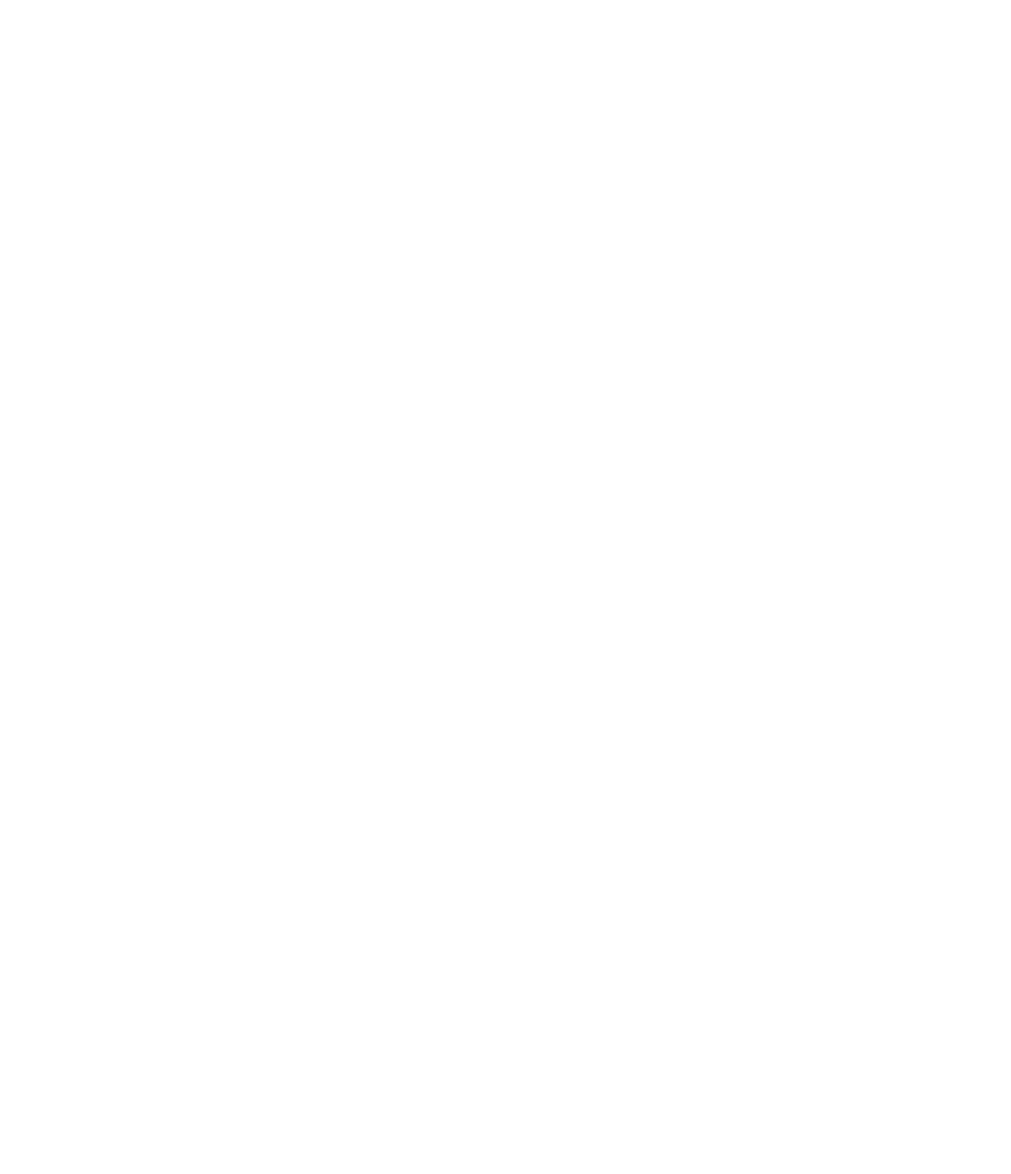
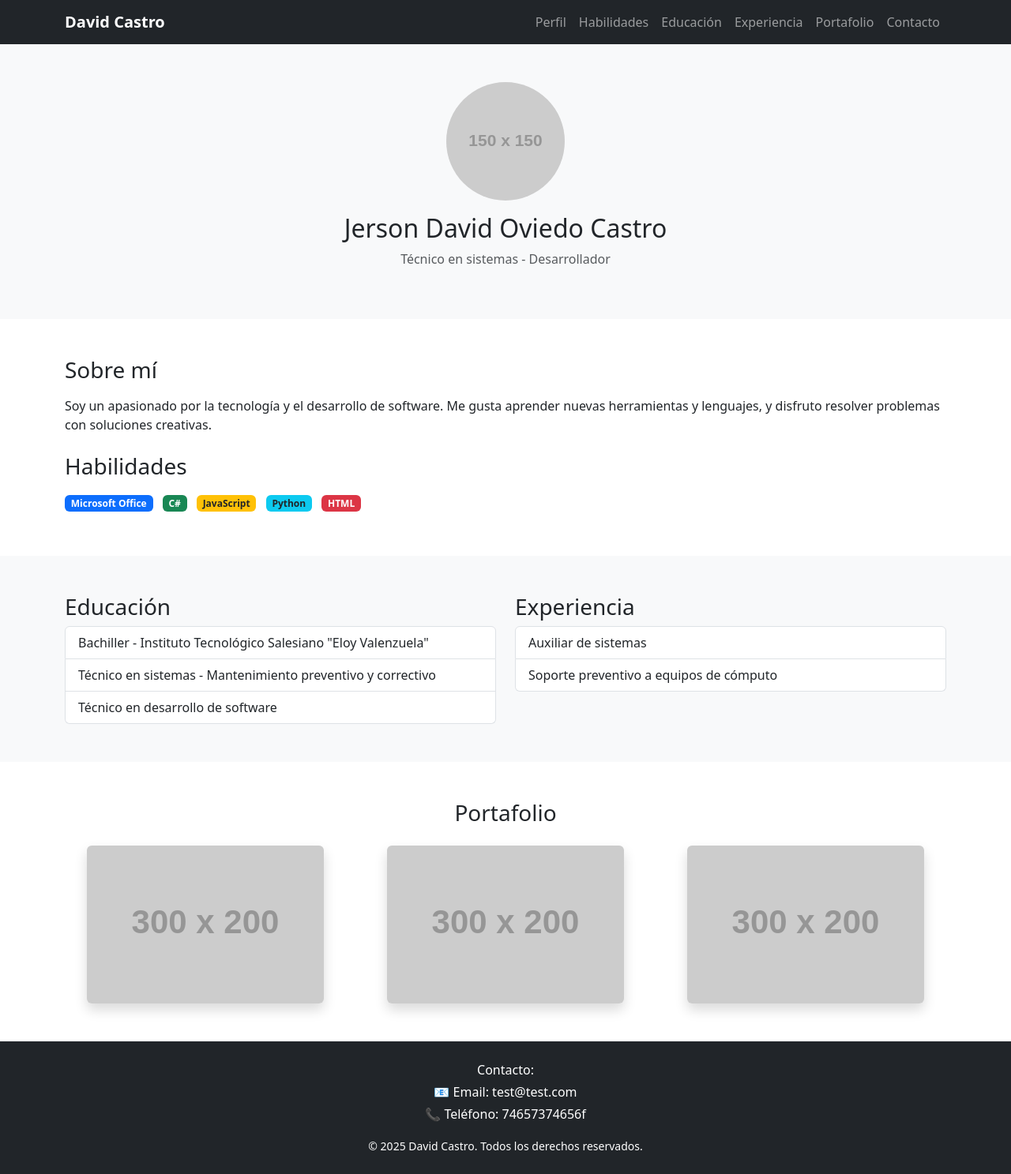
Before and after one commit to D44vs/Pr-ctica_con_Bootstrap, a plain HTML site: page index.html in a window 1280 px wide. Shown: the whole page at 79% size. Before the commit the page ends 800 px from the top, so only its background shows below. Drawn offline with nearby package versions, Linux system fonts and the light colour scheme; placeholder pictures from the web are drawn by us.

Commit message:
Se realiza creacion de la pagina principal, queda pendiente adjuntar imagenes

```diff
--- a/index.html
+++ b/index.html
@@ -1,15 +1,144 @@
 <!DOCTYPE html>
 <html lang="en">
+
 <head>
     <meta charset="UTF-8">
     <meta name="viewport" content="width=device-width, initial-scale=1.0">
     <link rel="shortcut icon" href="resource/codigo-binario.png" type="image/x-icon">
-    <link href="https://cdn.jsdelivr.net/npm/bootstrap@5.0.2/dist/css/bootstrap.min.css" rel="stylesheet" integrity="sha384-EVSTQN3/azprG1Anm3QDgpJLIm9Nao0Yz1ztcQTwFspd3yD65VohhpuuCOmLASjC" crossorigin="anonymous">
+    <link href="https://cdn.jsdelivr.net/npm/bootstrap@5.0.2/dist/css/bootstrap.min.css" rel="stylesheet"
+        integrity="sha384-EVSTQN3/azprG1Anm3QDgpJLIm9Nao0Yz1ztcQTwFspd3yD65VohhpuuCOmLASjC" crossorigin="anonymous">
     <title>DDaS Desarrollador</title>
 </head>
+
 <body>
+    <!DOCTYPE html>
+    <html lang="es">
+
+    <head>
+        <meta charset="UTF-8">
+        <meta name="viewport" content="width=device-width, initial-scale=1">
+        <title>Portafolio - David Castro</title>
+        <link href="https://cdn.jsdelivr.net/npm/bootstrap@5.3.3/dist/css/bootstrap.min.css" rel="stylesheet">
+    </head>
+
+    <body>
+
+        <!-- Header / Navbar -->
+        <nav class="navbar navbar-expand-lg navbar-dark bg-dark">
+            <div class="container">
+                <a class="navbar-brand fw-bold" href="#">David Castro</a>
+                <button class="navbar-toggler" type="button" data-bs-toggle="collapse" data-bs-target="#navbarNav">
+                    <span class="navbar-toggler-icon"></span>
+                </button>
+                <div class="collapse navbar-collapse" id="navbarNav">
+                    <ul class="navbar-nav ms-auto">
+                        <li class="nav-item"><a class="nav-link" href="#perfil">Perfil</a></li>
+                        <li class="nav-item"><a class="nav-link" href="#habilidades">Habilidades</a></li>
+                        <li class="nav-item"><a class="nav-link" href="#educacion">Educación</a></li>
+                        <li class="nav-item"><a class="nav-link" href="#experiencia">Experiencia</a></li>
+                        <li class="nav-item"><a class="nav-link" href="#portafolio">Portafolio</a></li>
+                        <li class="nav-item"><a class="nav-link" href="#contacto">Contacto</a></li>
+                    </ul>
+                </div>
+            </div>
+        </nav>
+
+        <!-- Perfil -->
+        <section id="perfil" class="py-5 bg-light">
+            <div class="container text-center">
+                <img src="https://via.placeholder.com/150" class="rounded-circle mb-3" alt="Foto de perfil">
+                <h2>Jerson David Oviedo Castro</h2>
+                <p class="text-muted">Técnico en sistemas - Desarrollador</p>
+            </div>
+        </section>
+
+        <!-- Descripción y Habilidades -->
+        <section id="habilidades" class="py-5">
+            <div class="container">
+                <h3 class="mb-3">Sobre mí</h3>
+                <p>Soy un apasionado por la tecnología y el desarrollo de software. Me gusta aprender nuevas
+                    herramientas y lenguajes, y disfruto resolver problemas con soluciones creativas.</p>
+
+                <h3 class="mt-4 mb-3">Habilidades</h3>
+                <div>
+                    <span class="badge bg-primary me-2 mb-2">Microsoft Office</span>
+                    <span class="badge bg-success me-2 mb-2">C#</span>
+                    <span class="badge bg-warning text-dark me-2 mb-2">JavaScript</span>
+                    <span class="badge bg-info text-dark me-2 mb-2">Python</span>
+                    <span class="badge bg-danger me-2 mb-2">HTML</span>
+                </div>
+            </div>
+        </section>
+
+        <!-- Educación y Experiencia -->
+        <section id="educacion-experiencia" class="py-5 bg-light">
+            <div class="container">
+                <div class="row">
+                    <!-- Educación -->
+                    <div class="col-md-6" id="educacion">
+                        <h3>Educación</h3>
+                        <ul class="list-group">
+                            <li class="list-group-item">Bachiller - Instituto Tecnológico Salesiano "Eloy Valenzuela"
+                            </li>
+                            <li class="list-group-item">Técnico en sistemas - Mantenimiento preventivo y correctivo</li>
+                            <li class="list-group-item">Técnico en desarrollo de software</li>
+                        </ul>
+                    </div>
+                    <!-- Experiencia -->
+                    <div class="col-md-6" id="experiencia">
+                        <h3>Experiencia</h3>
+                        <ul class="list-group">
+                            <li class="list-group-item">Auxiliar de sistemas</li>
+                            <li class="list-group-item">Soporte preventivo a equipos de cómputo</li>
+                        </ul>
+                    </div>
+                </div>
+            </div>
+        </section>
+
+        <!-- Portafolio -->
+        <section id="portafolio" class="py-5">
+            <div class="container text-center">
+                <h3 class="mb-4">Portafolio</h3>
+                <div class="row g-4">
+                    <div class="col-md-4">
+                        <img src="https://via.placeholder.com/300x200" class="img-fluid rounded shadow"
+                            alt="Proyecto 1">
+                    </div>
+                    <div class="col-md-4">
+                        <img src="https://via.placeholder.com/300x200" class="img-fluid rounded shadow"
+                            alt="Proyecto 2">
+                    </div>
+                    <div class="col-md-4">
+                        <img src="https://via.placeholder.com/300x200" class="img-fluid rounded shadow"
+                            alt="Proyecto 3">
+                    </div>
+                </div>
+            </div>
+        </section>
+
+        <!-- Footer -->
+        <footer id="contacto" class="bg-dark text-white py-4">
+            <div class="container text-center">
+                <p class="mb-1">Contacto:</p>
+                <p class="mb-1">📧 Email: test@test.com</p>
+                <p>📞 Teléfono: 74657374656f</p>
+                <small>&copy; 2025 David Castro. Todos los derechos reservados.</small>
+            </div>
+        </footer>
+
+        <script src="https://cdn.jsdelivr.net/npm/bootstrap@5.3.3/dist/js/bootstrap.bundle.min.js"></script>
+    </body>
+
+    </html>
 
 
-    <script src="https://cdn.jsdelivr.net/npm/bootstrap@5.0.2/dist/js/bootstrap.bundle.min.js" integrity="sha384-MrcW6ZMFYlzcLA8Nl+NtUVF0sA7MsXsP1UyJoMp4YLEuNSfAP+JcXn/tWtIaxVXM" crossorigin="anonymous"></script>
+
+
+
+    <script src="https://cdn.jsdelivr.net/npm/bootstrap@5.0.2/dist/js/bootstrap.bundle.min.js"
+        integrity="sha384-MrcW6ZMFYlzcLA8Nl+NtUVF0sA7MsXsP1UyJoMp4YLEuNSfAP+JcXn/tWtIaxVXM"
+        crossorigin="anonymous"></script>
 </body>
+
 </html>
```
